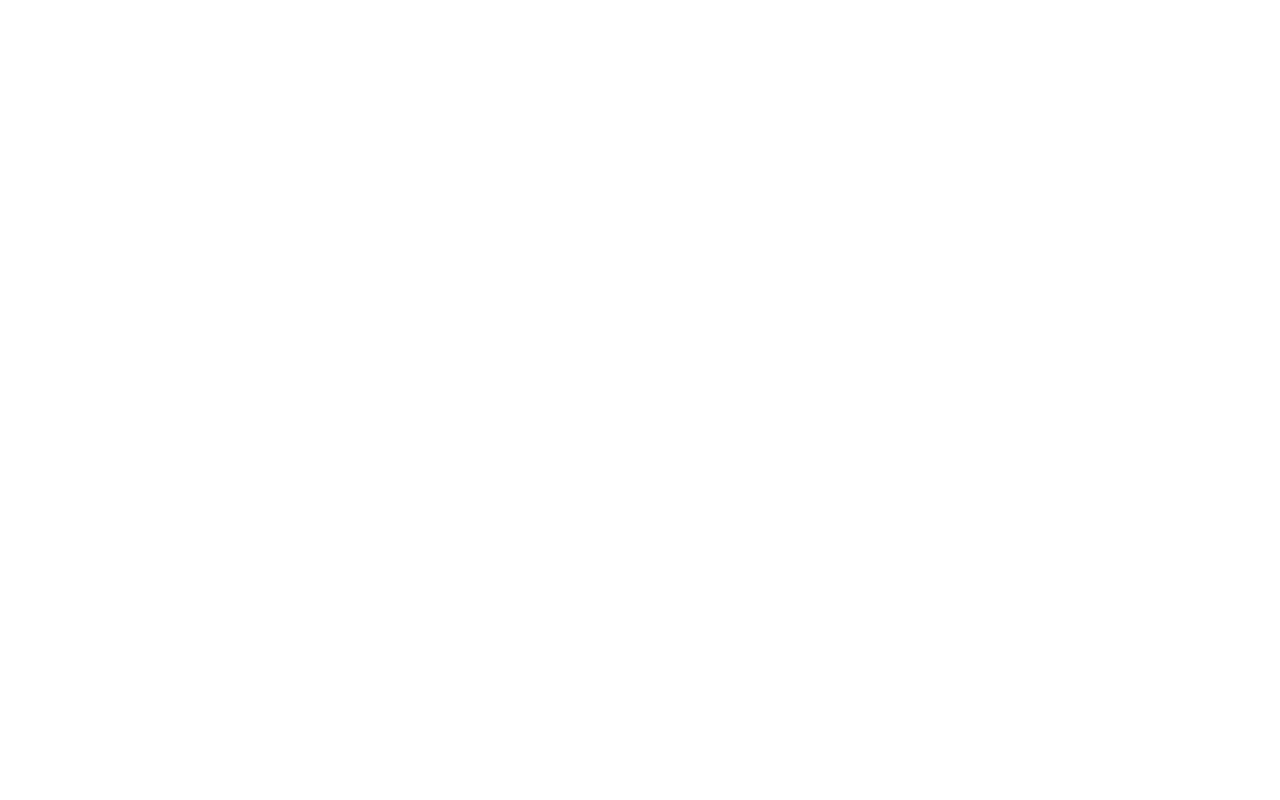
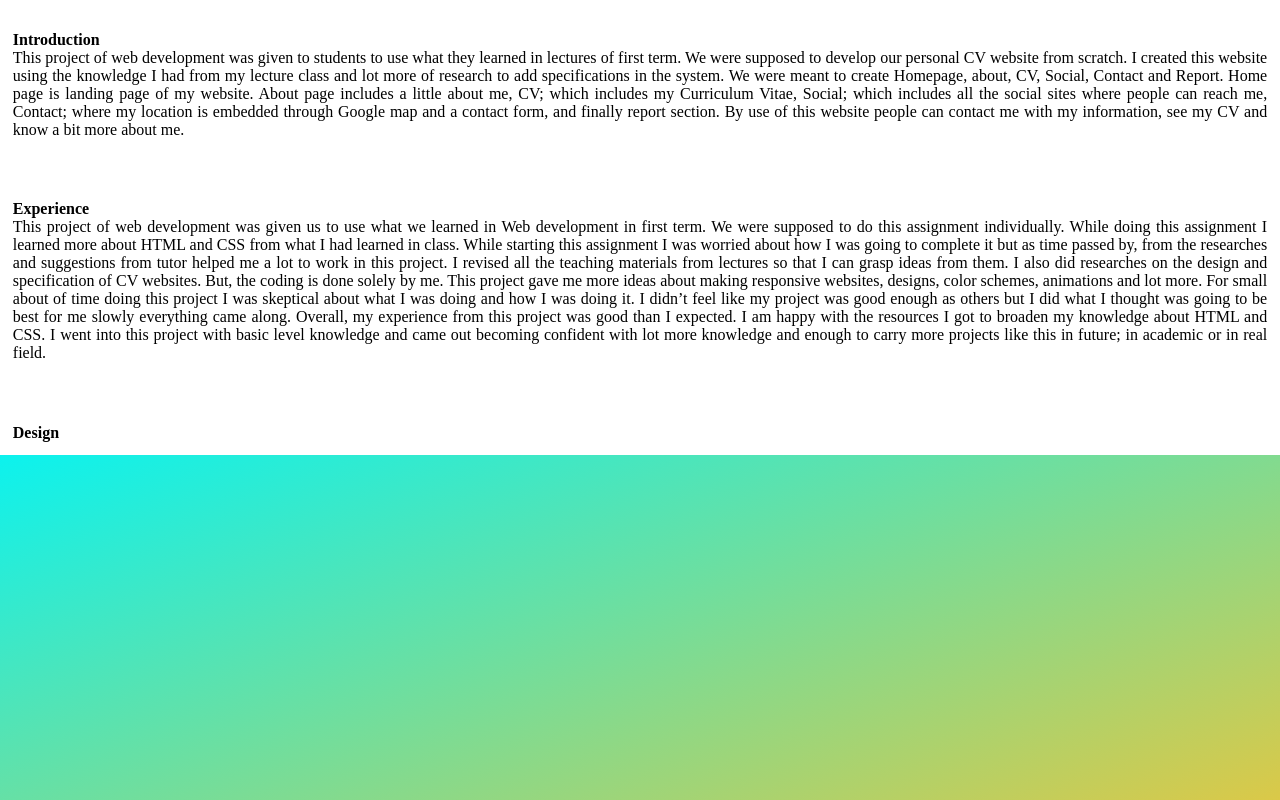
Before and after one commit to BinayaDhkl/webAssessement, a plain HTML site: page report.html in a window 1280 px wide. Drawn offline with Linux system fonts and the light colour scheme.

Commit message:
another comitt

```diff
--- a/report.html
+++ b/report.html
@@ -4,8 +4,25 @@
 	<title>Personal CV</title>
 	<meta charset="utf-8">
 	<meta name="viewport" content="device-width initial-scale=1">
+	<link rel="stylesheet" type="text/css" href="style.css">
 </head>
 <body>
-
+<div class="repp">
+	<div class="intro">
+	<br><b>Introduction</b>
+	<br>This project of web development was given to students to use what they learned in lectures of first term. We were supposed to develop our personal CV website from scratch. I created this website using the knowledge I had from my lecture class and lot more of research to add specifications in the system. We were meant to create Homepage, about, CV, Social, Contact and Report. Home page is landing page of my website. About page includes a little about me, CV; which includes my Curriculum Vitae, Social; which includes all the social sites where people can reach me, Contact; where my location is embedded through Google map and a contact form, and finally report section. By use of this website people can contact me with my information, see my CV and know a bit more about me.
+	</div>
+	<div class="intro">
+	<br><br><b>Experience</b>
+	<br>This project of web development was given us to use what we learned in Web development in first term. We were supposed to do this assignment individually. While doing this assignment I learned more about HTML and CSS from what I had learned in class.
+While starting this assignment I was worried about how I was going to complete it but as time passed by, from the researches and suggestions from tutor helped me a lot to work in this project. I revised all the teaching materials from lectures so that I can grasp ideas from them. I also did researches on the design and specification of CV websites. But, the coding is done solely by me. This project gave me more ideas about making responsive websites, designs, color schemes, animations and lot more.
+For small about of time doing this project I was skeptical about what I was doing and how I was doing it. I didn’t feel like my project was good enough as others but I did what I thought was going to be best for me slowly everything came along.
+Overall, my experience from this project was good than I expected. I am happy with the resources I got to broaden my knowledge about HTML and CSS. I went into this project with basic level knowledge and came out becoming confident with lot more knowledge and enough to carry more projects like this in future; in academic or in real field.
+</div>
+<div class="intro">
+<br><br><b>Design</b>
+<br>
+</div>
+</div>
 </body>
 </html>
--- a/style.css
+++ b/style.css
@@ -225,6 +225,12 @@ td
 	padding-left: 100px;
 
 }
+.intro{
+	width: 98%;
+	padding: 1%;
+	text-align: justify;
+	background-color: white;
+}
 @media screen and (max-width: 500px){
 nav ul{display: flex;}
 nav ul li{flex: 1 1 0;}
```
